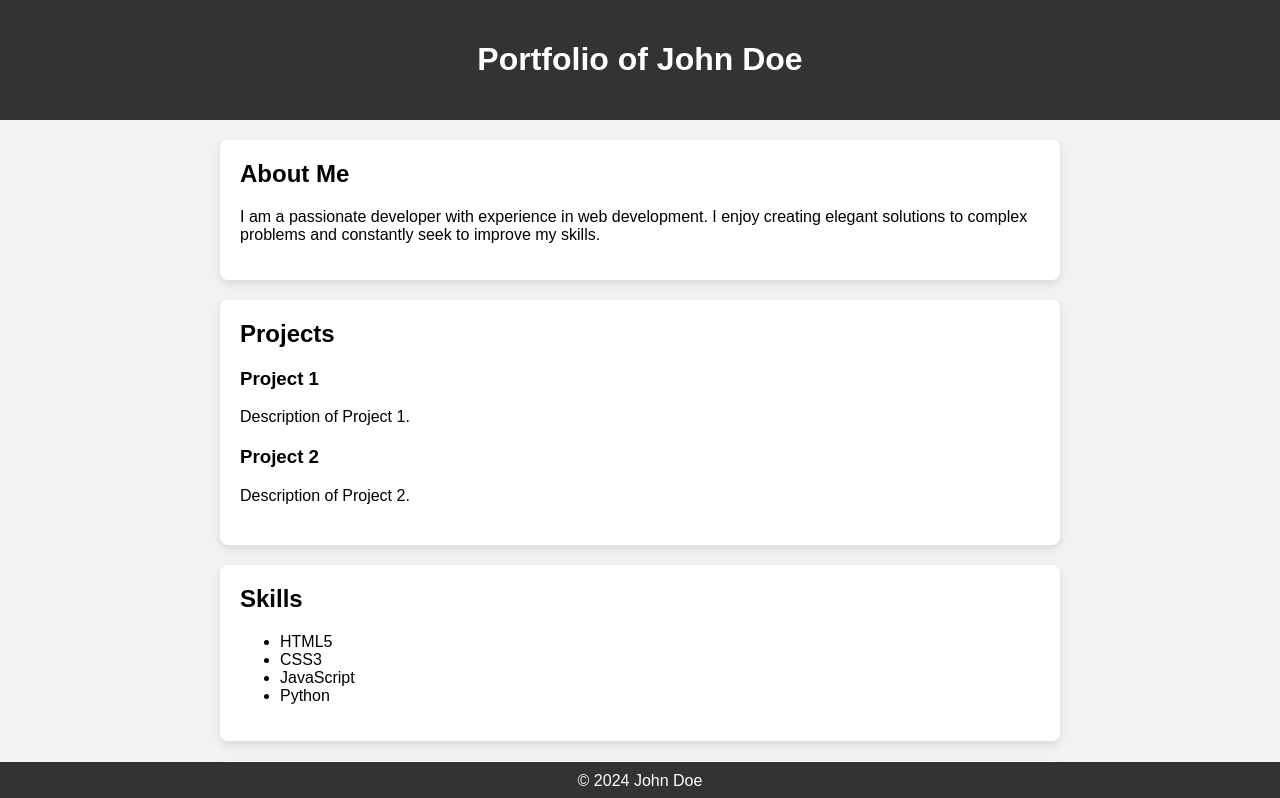
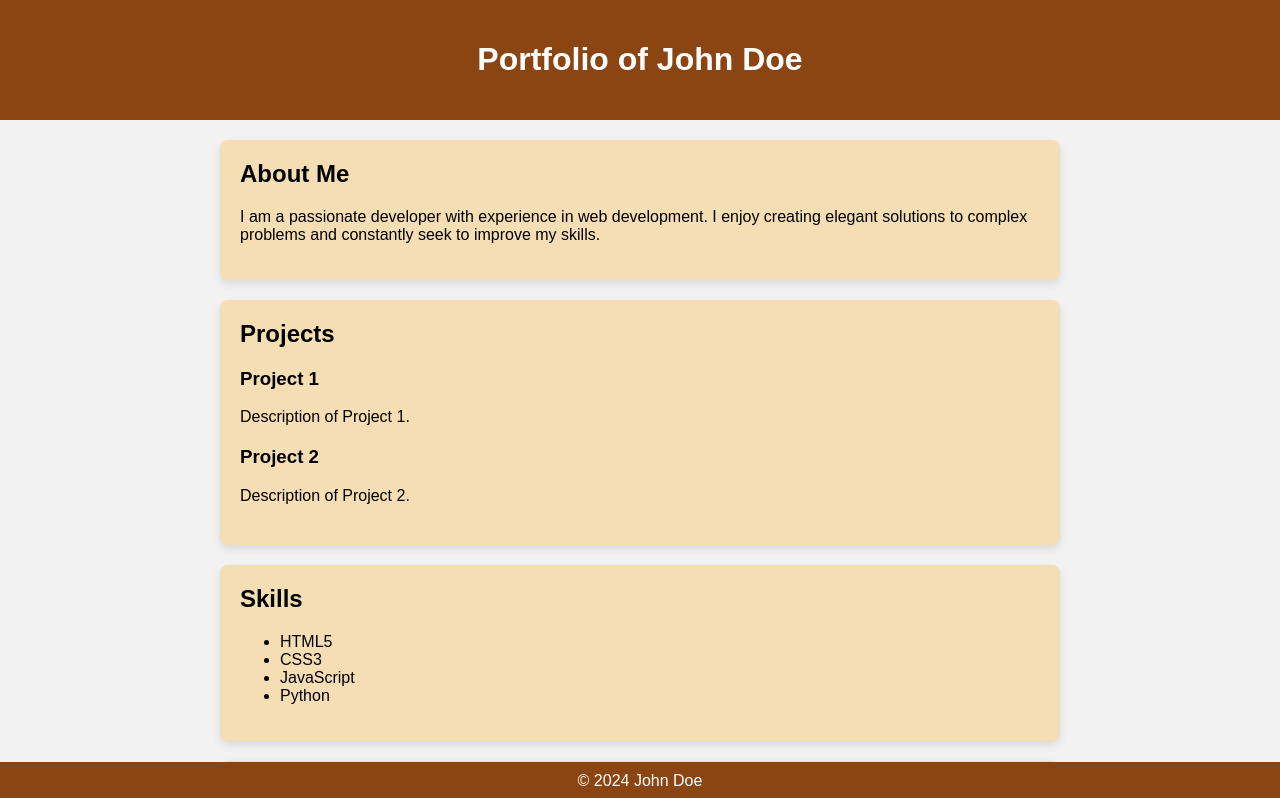
Before and after one commit to anand-srivastava/anand-srivastava.github.io, a plain HTML site: page index.html in a window 1280 px wide. Shown: the top 798 px of the page. Drawn offline with Linux system fonts and the light colour scheme.

Commit message:
Update index.html

```diff
--- a/index.html
+++ b/index.html
@@ -12,7 +12,7 @@
             background-color: #f2f2f2;
         }
         header {
-            background-color: #333;
+            background-color: #8B4513;
             color: #fff;
             padding: 20px;
             text-align: center;
@@ -21,7 +21,7 @@
             padding: 20px;
             margin: 20px auto;
             max-width: 800px;
-            background-color: #fff;
+            background-color: #F5DEB3;
             border-radius: 8px;
             box-shadow: 0 4px 8px rgba(0, 0, 0, 0.1);
         }
@@ -35,7 +35,7 @@
             margin-bottom: 20px;
         }
         footer {
-            background-color: #333;
+            background-color: #8B4513;
             color: #fff;
             text-align: center;
             padding: 10px 0;
```
